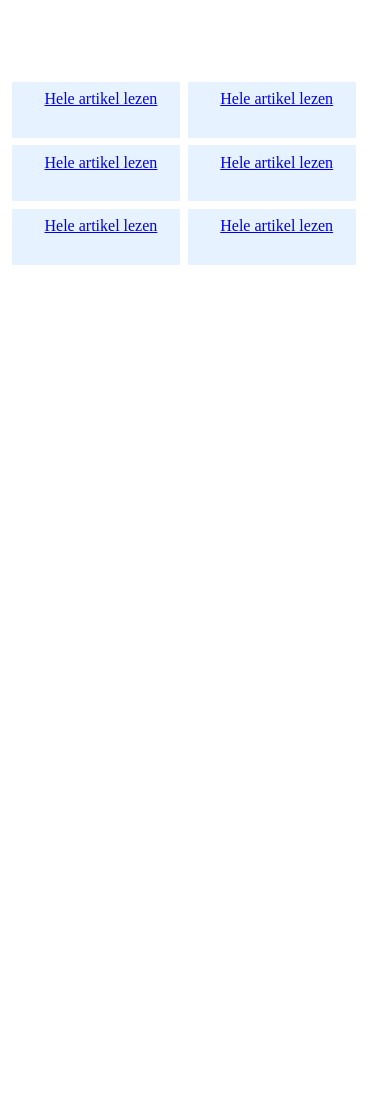
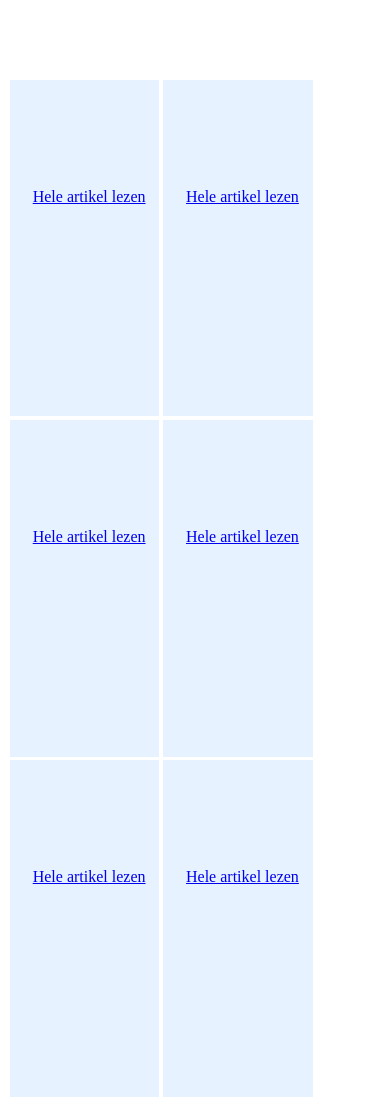
Before and after one commit to nickma101/2bij3, a Python web app: template app/templates/mobile_newspage.html in a window 390 px wide. Before the commit the page ends 265 px from the top, so only its background shows below. Run offline with Jinja, Linux system fonts and the light colour scheme; the template is opened without the code that fills it, so the values that code supplies are empty; some libraries are stand-ins or nearby versions.

Commit message:
mobile newspage fixes

```diff
--- a/app/templates/faq.html
+++ b/app/templates/faq.html
@@ -17,7 +17,7 @@
 <div class="row">
   <div class="col-md-7 text-justify">
 <h1>Veelgestelde Vragen/FAQs</h1>
-<h4><b>Wat is 3bij3?</b></h4>
+<h4><b>Wat is 2bij3?</b></h4>
 <p>3bij3 is een nieuwssite waar wij testen hoe mensen diverse artikelen selecteren en beoordelen. Hierdoor is het heel belangrijk dat je deze website regelmatig en actief blijft gebruiken. Als je nog vragen hebt, neem dan gerust contact met ons op via het contactformulier.</p>
 <h4><b>Waar kan ik de studie afsluiten?</b></h4>
 {% if current_user.group == 4 %}
--- a/app/templates/mobile_newspage.html
+++ b/app/templates/mobile_newspage.html
@@ -1,10 +1,7 @@
 <head><link rel="stylesheet"
 	    href="{{url_for('.static', filename='mystyle.css')}}"></head>
 
-			<div class="container">
-			  <div class="row">
-			    <div class="col">
-			      <div class="square">
+<div class="square-mobile">
 	  {% with result = results[0] %}
 		{% endwith %}
     <div class="content">
@@ -17,9 +14,7 @@
         </div>
     </div>
 </div>
-			    </div>
-			    <div class="col">
-			      <div class="square">
+	<div class="square-mobile">
 	  	  {% with result = results[1] %}
 	      {% endwith %}
     <div class="content">
@@ -32,12 +27,7 @@
         </div>
     </div>
 </div>
-			    </div>
-			  </div>
-
-			  <div class="row">
-			    <div class="col">
-			      <div class="square">
+	<div class="square-mobile">
 	  	  {% with result = results[2] %}
 	      {% endwith %}
     <div class="content">
@@ -50,9 +40,8 @@
         </div>
     </div>
 </div>
-			    </div>
-			    <div class="col">
-			      <div class="square">
+
+	<div class="square-mobile">
 	  	  {% with result = results[3] %}
 	      {% endwith %}
    <div class="content">
@@ -65,12 +54,7 @@
         </div>
     </div>
 </div>
-			    </div>
-			  </div>
-
-			  <div class="row">
-			    <div class="col">
-			      <div class="square">
+	<div class="square-mobile">
 	  	  {% with result = results[4] %}
 	      {% endwith %}
     <div class="content">
@@ -83,9 +67,7 @@
         </div>
     </div>
 </div>
-			    </div>
-			    <div class="col">
-			      <div class="square">
+	<div class="square-mobile">
 	  	  {% with result = results[5] %}
 	      {% endwith %}
    <div class="content">
@@ -98,14 +80,3 @@
         </div>
     </div>
 </div>
-			    </div>
-			  </div>
-
-			    <body>
-			     <div class="container">
-			        <div class="row">
-			        </div>
-			     </div>
-			    </body>
-
-			</div>
```
Lines whose indentation alone changed are shown as unchanged.
